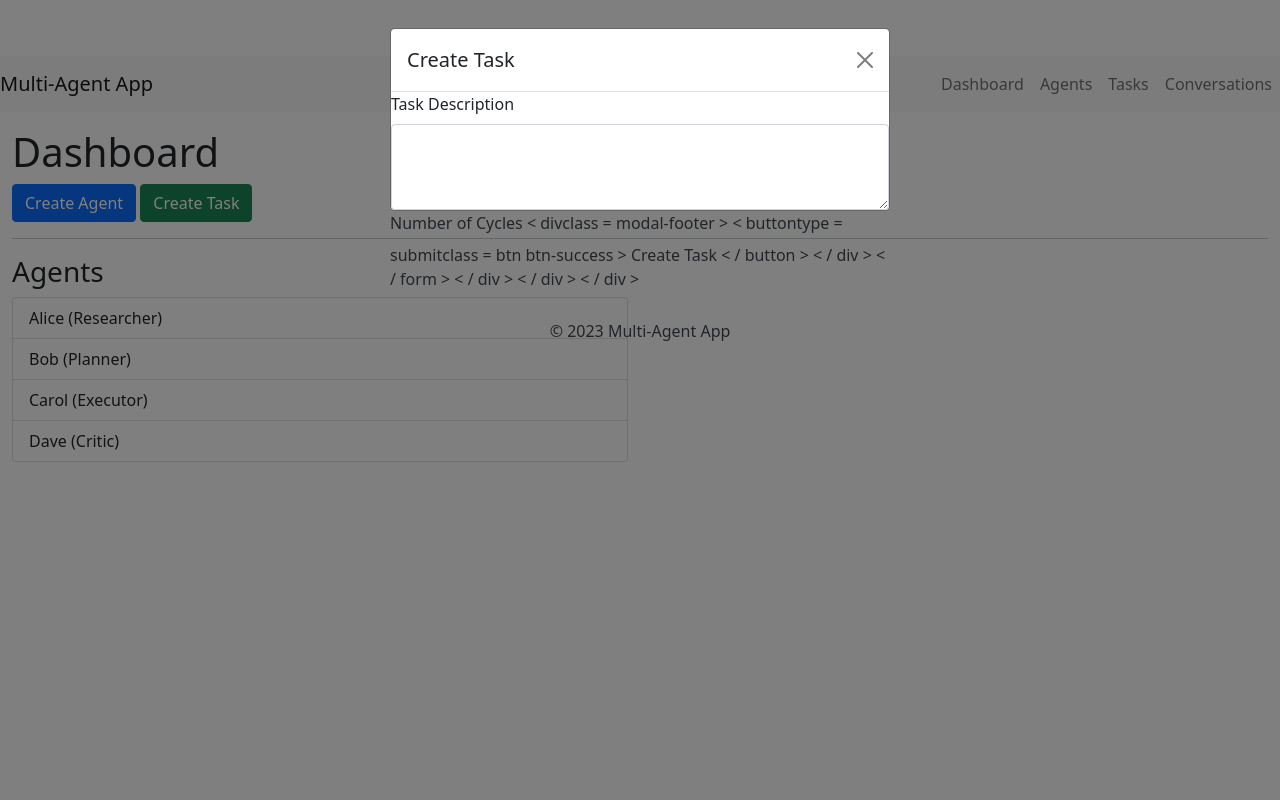
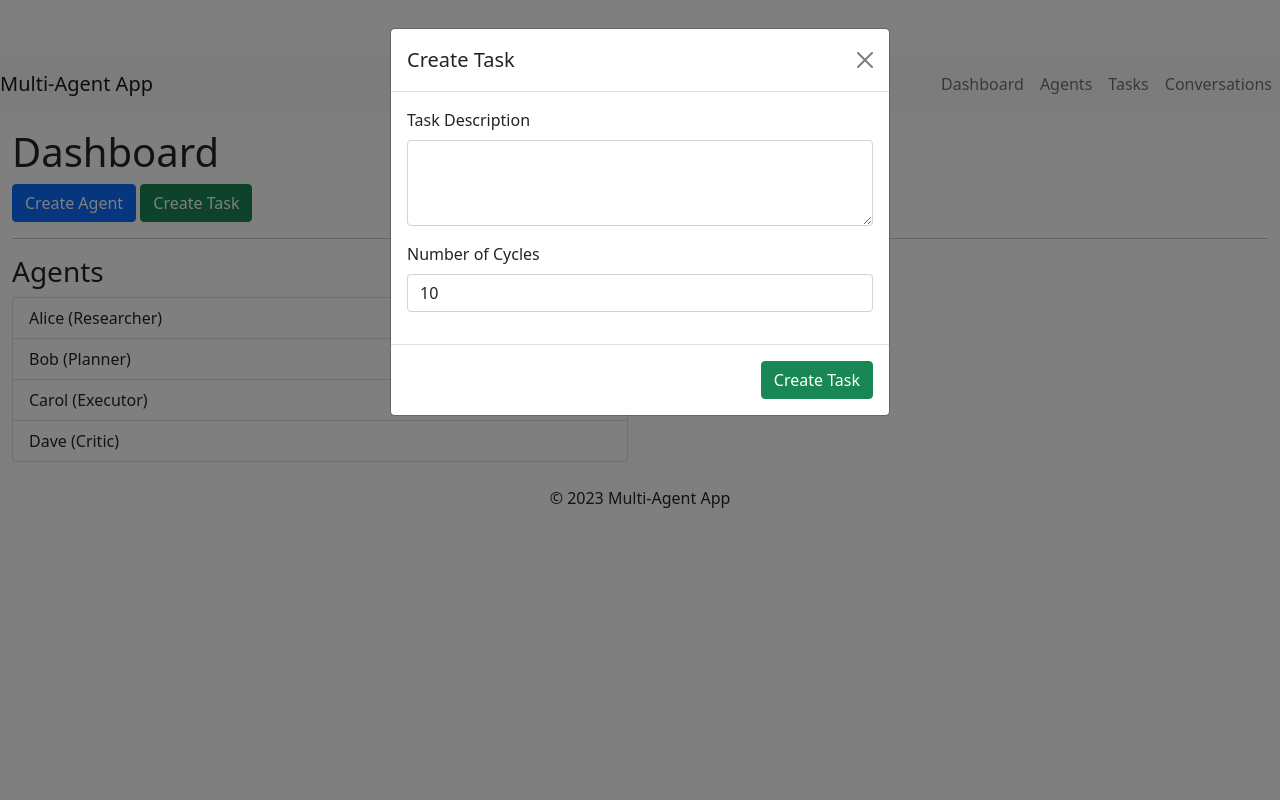
Before and after one commit to kinghendrix10/Multi-Agent-Reinforcement-Learning, a Flask app: page / in a window 1280 px wide, after a click on "Create Task". Run offline with Flask 3, Linux system fonts and the light colour scheme; some libraries are stand-ins or nearby versions.

Commit message:
Update modals.html

```diff
--- a/templates/modals.html
+++ b/templates/modals.html
@@ -1,4 +1,5 @@
-<!-- /templates/modals.html -->
+<!-- templates/modals.html -->
+<!-- Create Agent Modal -->
 <div class="modal fade" id="createAgentModal" tabindex="-1" aria-labelledby="createAgentModalLabel" aria-hidden="true">
     <div class="modal-dialog">
         <div class="modal-content">
@@ -8,6 +9,7 @@
                     <button type="button" class="btn-close" data-bs-dismiss="modal" aria-label="Close"></button>
                 </div>
                 <div class="modal-body">
+                    <!-- Agent Fields -->
                     <div class="mb-3">
                         <label for="agentName" class="form-label">Name</label>
                         <input type="text" class="form-control" id="agentName" name="name" required>
@@ -29,47 +31,30 @@
     </div>
 </div>
 
-<div class="modal fade" id= "createTaskModal" tabindex="-1" aria-labelledby= "createTaskModalLabel" aria-hidden= "true">
-    <div class= "modal-dialog">
-        <div class= "modal-content">
-            <form id= "createTaskForm">
-                <div class= "modal-header">
-                    <h5 class= "modal-title"id= "createTaskModalLabel">Create Task</h5>
-                    <button type= "button"class= "btn-close"d ata-bs-dismiss= "modal"a ria-label= "Close"></button>
+<!-- Create Task Modal -->
+<div class="modal fade" id="createTaskModal" tabindex="-1" aria-labelledby="createTaskModalLabel" aria-hidden="true">
+    <div class="modal-dialog">
+        <div class="modal-content">
+            <form id="createTaskForm">
+                <div class="modal-header">
+                    <h5 class="modal-title" id="createTaskModalLabel">Create Task</h5>
+                    <button type="button" class="btn-close" data-bs-dismiss="modal" aria-label="Close"></button>
                 </div>
-                <divclass= "modal-body">
+                <div class="modal-body">
                     <!-- Task Fields -->
-                    <divclass= "mb-3">
-                        <label for= "taskDescription"class= "form-label">Task Description</label>
-                        <textarea class= "form-control"id= "taskDescription"name= "task"
-                            rows= "3"
-                            required></textarea>
+                    <div class="mb-3">
+                        <label for="taskDescription" class="form-label">Task Description</label>
+                        <textarea class="form-control" id="taskDescription" name="task" rows="3" required></textarea>
                     </div>
-                    <divclass= "mb-3">
-                        <label for= "taskCycles"class= "form-label">Number of Cycles</label>
-                        <inputtype= "number"class= "form-control"id= "taskCycles"name=
-                            cycles"value=
-                            10min=
-                            1required
-                        >
-                    </
-                    div
-                    >
-                </ div >
-                <
-                divclass =
-                modal-footer >
-                <
-                buttontype =
-                submitclass =
-                btn btn-success > Create Task <
-                / button > <
-                / div >
-            <
-            / form >
-        <
-        / div >
-    <
-    / div >
-<
-/ div >
+                    <div class="mb-3">
+                        <label for="taskCycles" class="form-label">Number of Cycles</label>
+                        <input type="number" class="form-control" id="taskCycles" name="cycles" value="10" min="1" required>
+                    </div>
+                </div>
+                <div class="modal-footer">
+                    <button type="submit" class="btn btn-success">Create Task</button>
+                </div>
+            </form>
+        </div>
+    </div>
+</div>
```
